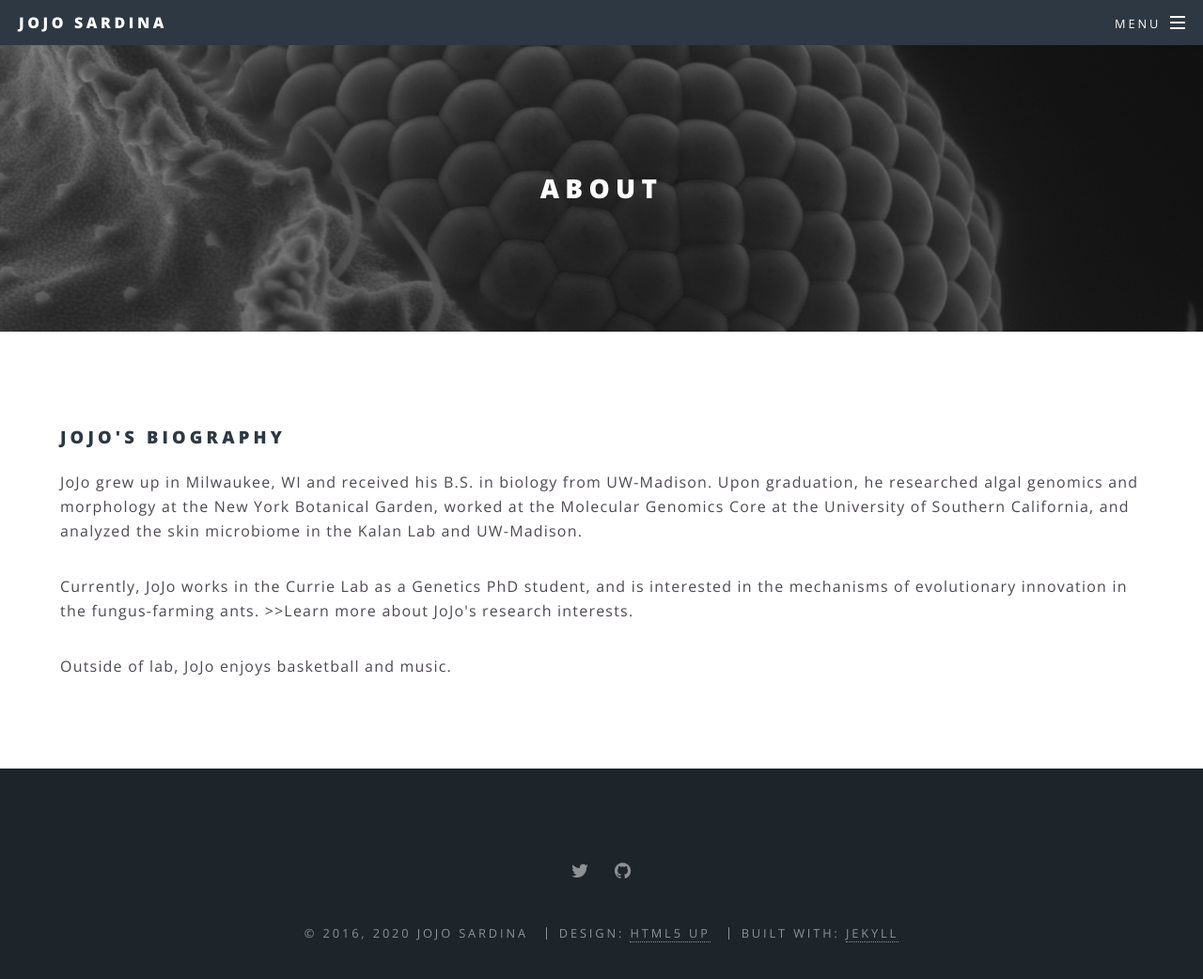
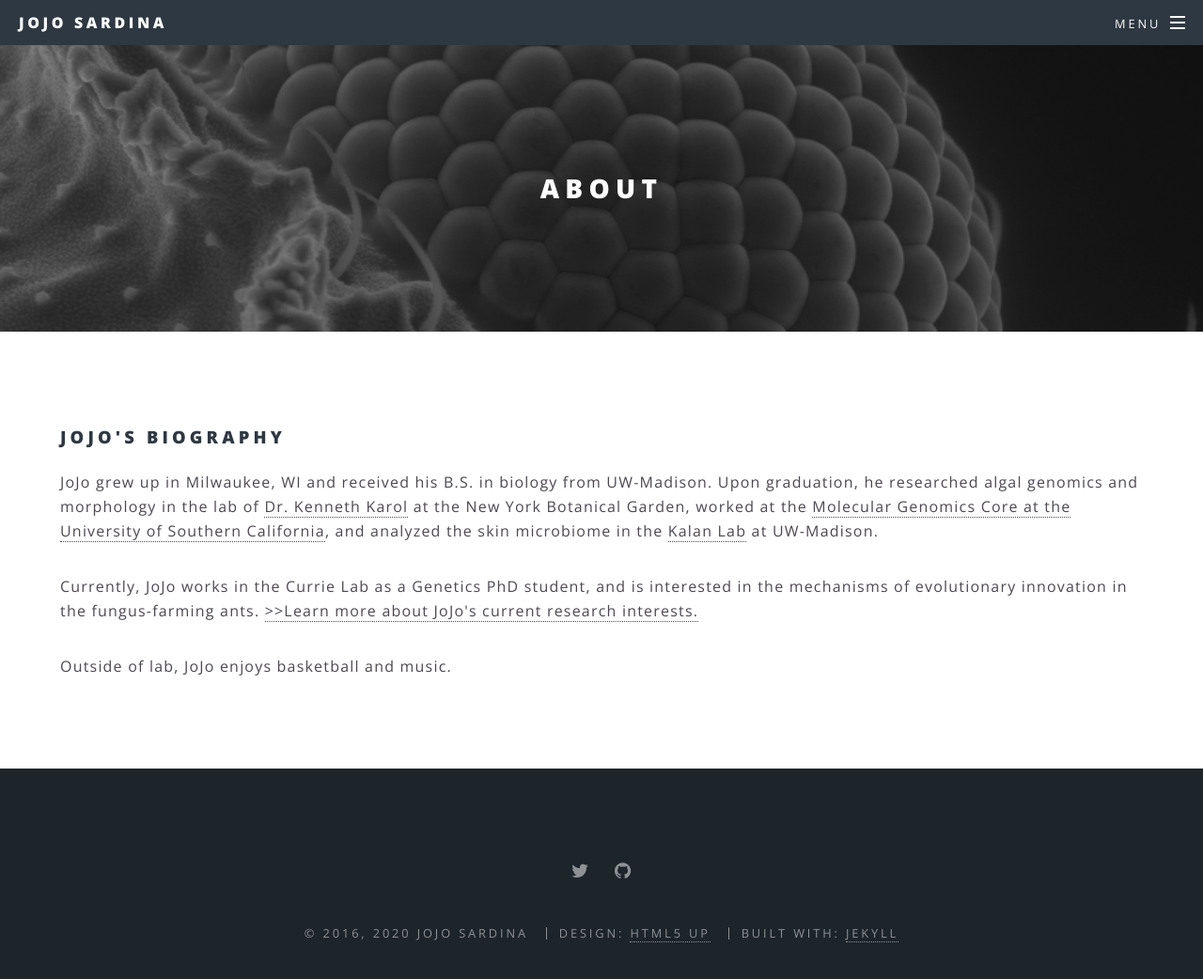
Before and after one commit to jojosardina/jojosardina.github.io, a Jekyll site: the page built from about.html, in a window 1280 px wide and 1096 px high. Shown: the top 1042 px of the window at 94% size. Built offline with Jekyll 4.4.1, drawn with Linux system fonts in a browser that asks for light colours.

Commit message:
Update about.html

```diff
--- a/about.html
+++ b/about.html
@@ -7,13 +7,13 @@ title: About
 				<h3>JoJo's Biography</h3>
 
 				<p>JoJo grew up in Milwaukee, WI and received his B.S. in biology from UW-Madison.
-				Upon graduation, he researched algal genomics and morphology at the New York Botanical Garden,
-				worked at the Molecular Genomics Core at the University of Southern California,
-				and analyzed the skin microbiome in the Kalan Lab and UW-Madison. </p>
+				Upon graduation, he researched algal genomics and morphology in the lab of <a href ="https://www.nybg.org/person/kenneth-karol/">Dr. Kenneth Karol</a> at the New York Botanical Garden,
+				worked at the <a href="https://uscnorriscancer.usc.edu/core/molgen/">Molecular Genomics Core at the University of Southern California</a>,
+					and analyzed the skin microbiome in the <a href="https://kalanlab.mmi.wisc.edu/">Kalan Lab</a> at UW-Madison. </p>
 
 				<p>Currently, JoJo works in the Currie Lab as a Genetics PhD student,
 				and is interested in the mechanisms of evolutionary innovation in the fungus-farming ants.
-				>>Learn more about JoJo's research interests.
+					<a href="www.jojosardina.org/research">>>Learn more about JoJo's current research interests.</a>
 				</p>
 
 				<p>Outside of lab, JoJo enjoys basketball and music.</p>
```
